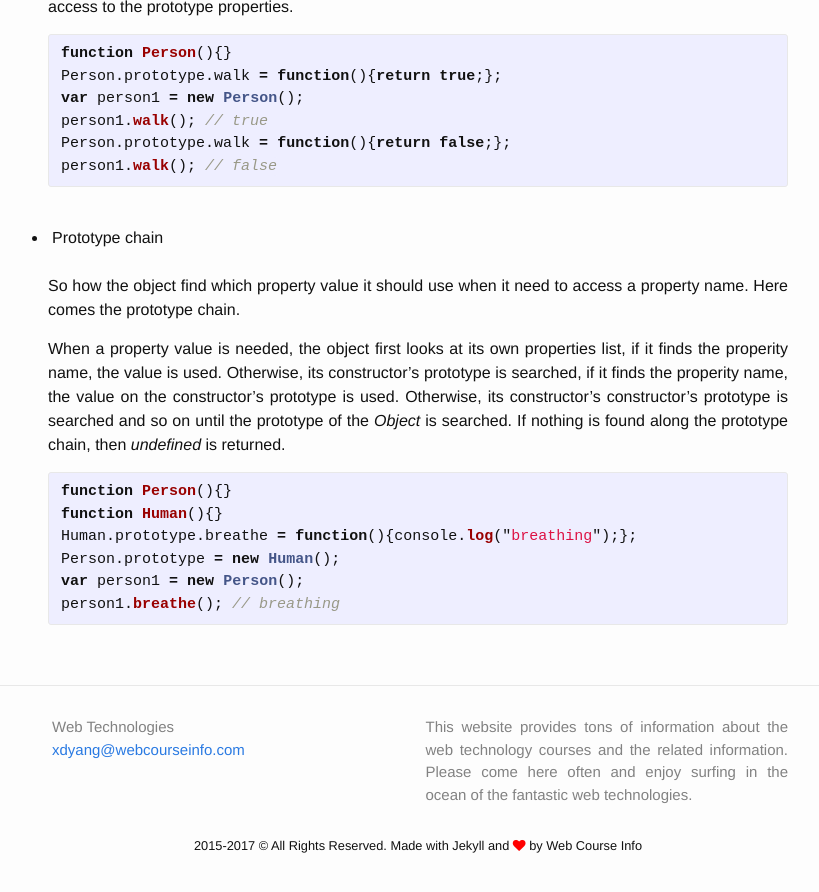
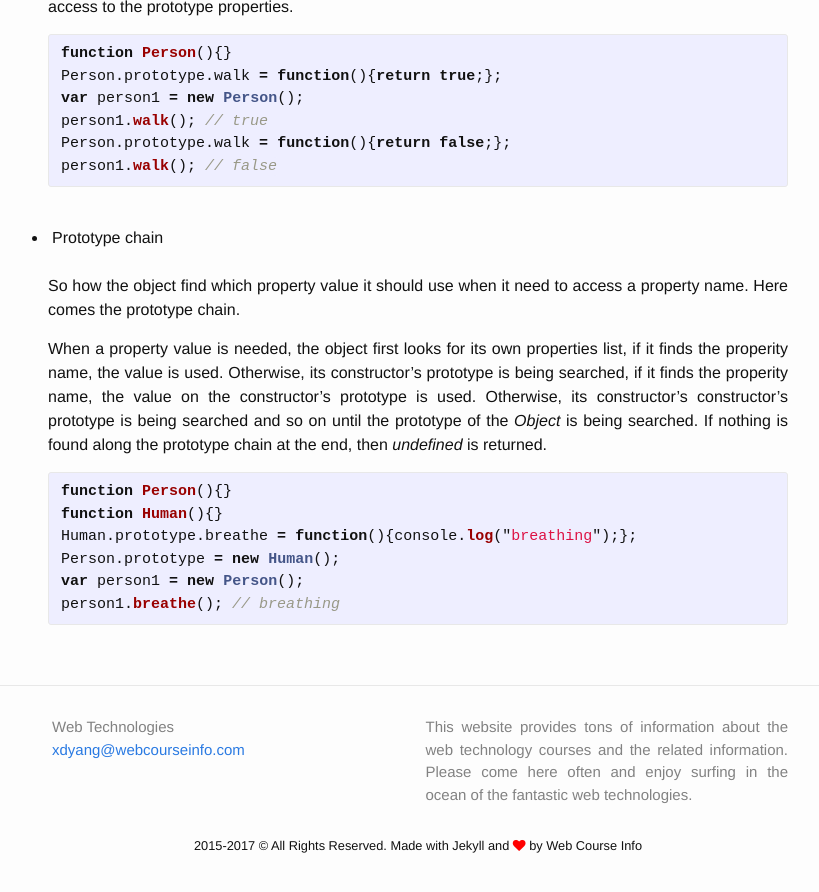
Before and after one commit to eepgxxy/eepgxxy.github.io, a Jekyll site: the page built from _posts/blog/2017-08-06-prototype-inheritance.markdown, in a window 1280 px wide and 900 px high, scrolled down 931 px. Shown: the top 892 px of the window, without its empty margins (222-1041 px from the left). Built offline with Jekyll 4.4.1, drawn with Linux system fonts in a browser that asks for light colours; comment, search, counter and statistics services are not loaded; some of the changed text lies outside the part shown.

```diff
--- a/_posts/blog/2017-08-06-prototype-inheritance.markdown
+++ b/_posts/blog/2017-08-06-prototype-inheritance.markdown
@@ -45,7 +45,7 @@
 
 So how the object find which property value it should use when it need to access a property name. Here comes the prototype chain.
 
-When a property value is needed, the object first looks at its own properties list, if it finds the properity name, the value is used. Otherwise, its constructor's prototype is searched, if it finds the properity name, the value on the constructor's prototype is used. Otherwise, its constructor's constructor's prototype is searched and so on until the prototype of the *Object* is searched. If nothing is found along the prototype chain, then *undefined* is returned.
+When a property value is needed, the object first looks for its own properties list, if it finds the properity name, the value is used. Otherwise, its constructor's prototype is being searched, if it finds the properity name, the value on the constructor's prototype is used. Otherwise, its constructor's constructor's prototype is being searched and so on until the prototype of the *Object* is being searched. If nothing is found along the prototype chain at the end, then *undefined* is returned.
 
 {% highlight javascript %}
 function Person(){}
```
Also changed, not shown: other parts of _posts/blog/2017-08-06-prototype-inheritance.markdown (+1 -1 lines).
